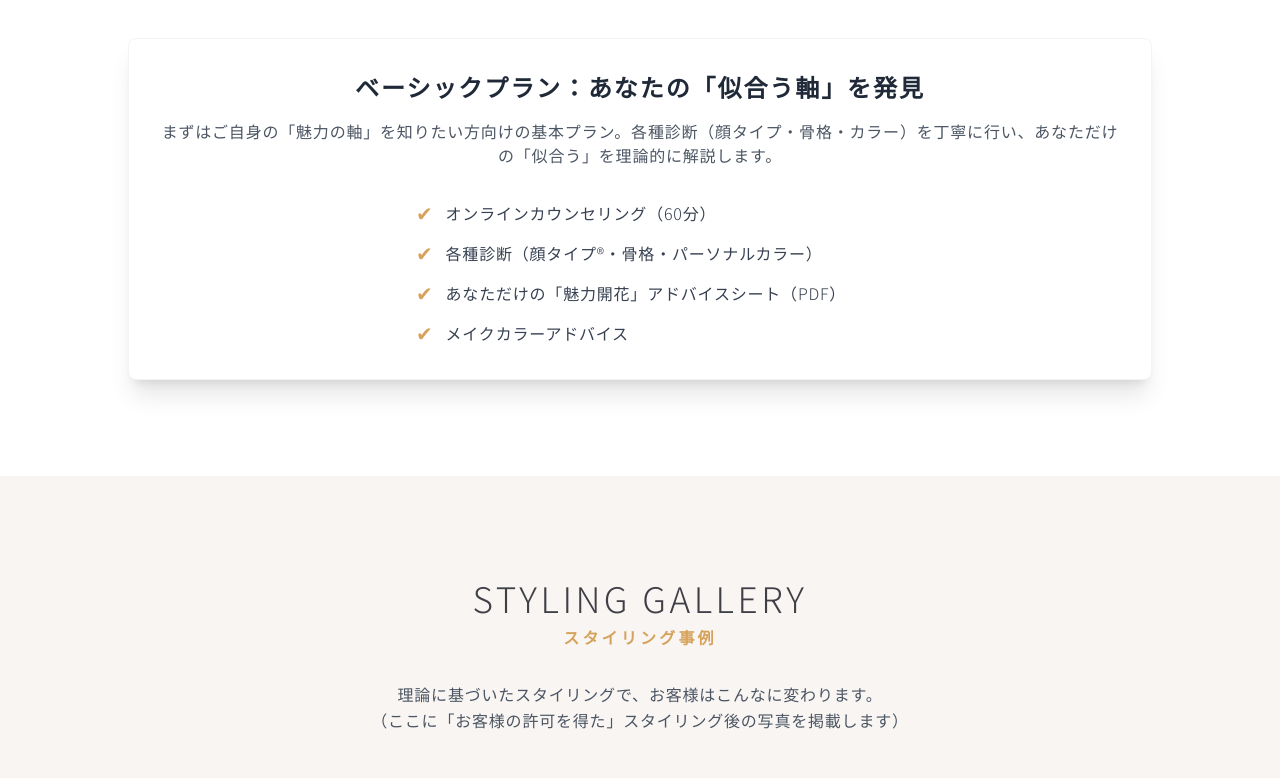
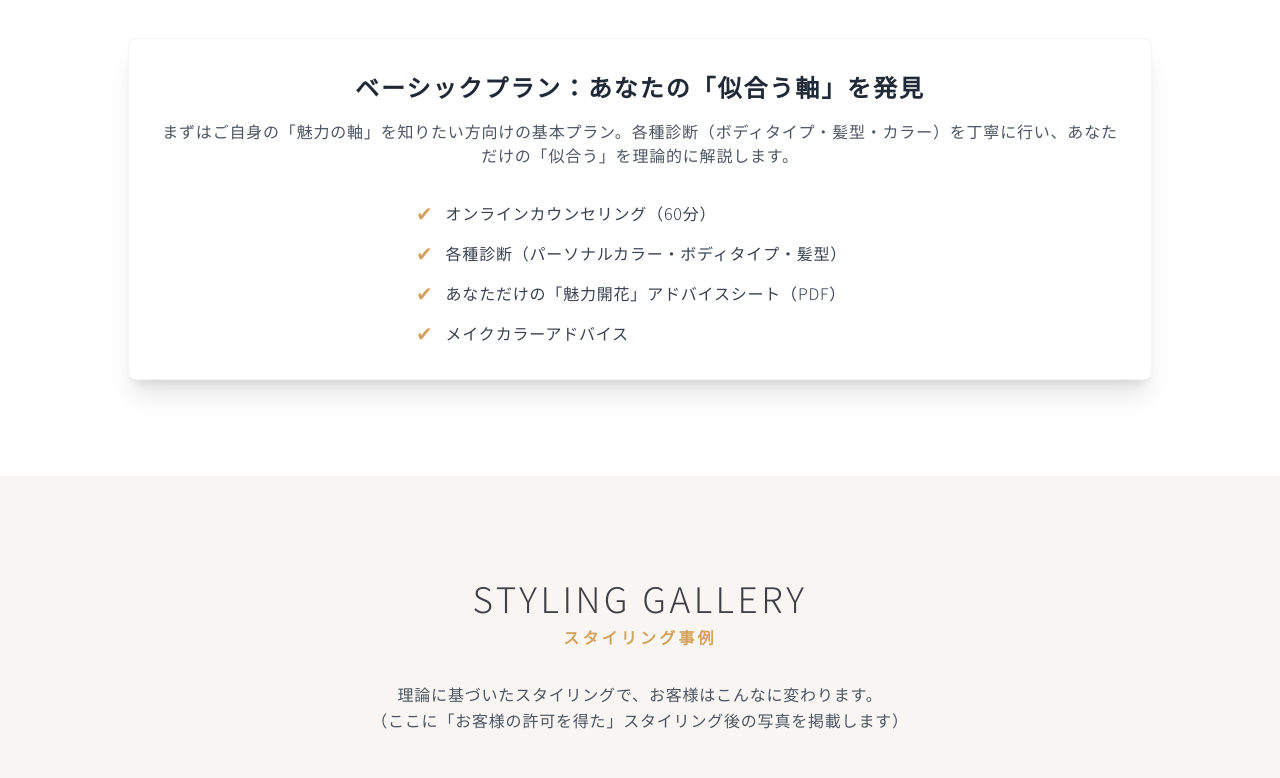
Before and after one commit to irohacs/iroha1, a plain HTML site: page index.html in a window 1280 px wide. Shown: the part 2764-3542 px from the top of the page. Drawn offline with nearby package versions, Linux system fonts and the light colour scheme; grey boxes are pictures that could not be loaded.

Commit message:
Add files via upload

```diff
--- a/index.html
+++ b/index.html
@@ -388,7 +388,7 @@
                                 <li>
                                     <button class="step-button w-full text-left p-4 rounded-lg bg-white shadow-sm border-l-4 border-gray-200" data-step-id="2">
                                         <span class="text-sm font-bold text-gray-500">STEP 02</span>
-                                        <h4 class="text-lg font-bold text-gray-800 mt-1">各種診断（カラー・骨格・顔）</h4>
+                                        <h4 class="text-lg font-bold text-gray-800 mt-1">各種診断（カラー・ボディ・髪型）</h4>
                                     </button>
                                 </li>
                                 <li>
@@ -594,7 +594,7 @@
             const solutions = {
                 1: {
                     title: '「理論」で、あなたの魅力を100%引き出す',
-                    text: '顔タイプ・骨格・カラー診断で、あなたの体型や雰囲気に本当に似合うスタイルを導き出します。もう「なんとなく」で服を選びません。'
+                    text: '髪型・ボディ・カラー診断で、あなたの体型や雰囲気に本当に似合うスタイルを導き出します。もう「なんとなく」で服を選びません。'
                 },
                 2: {
                     title: '「信頼感」と「女性らしさ」を両立する',
@@ -688,10 +688,10 @@
             const serviceData = {
                 1: {
                     title: 'ベーシックプラン：あなたの「似合う軸」を発見',
-                    description: 'まずはご自身の「魅力の軸」を知りたい方向けの基本プラン。各種診断（顔タイプ・骨格・カラー）を丁寧に行い、あなただけの「似合う」を理論的に解説します。',
+                    description: 'まずはご自身の「魅力の軸」を知りたい方向けの基本プラン。各種診断（ボディタイプ・髪型・カラー）を丁寧に行い、あなただけの「似合う」を理論的に解説します。',
                     features: [
                         'オンラインカウンセリング（60分）',
-                        '各種診断（顔タイプ®・骨格・パーソナルカラー）',
+                        '各種診断（パーソナルカラー・ボディタイプ・髪型）',
                         'あなただけの「魅力開花」アドバイスシート（PDF）',
                         'メイクカラーアドバイス'
                     ]
@@ -759,8 +759,8 @@
                     text: 'まず、あなたの現在のお悩み、ライフスタイル、なりたい未来のイメージを詳しくお伺いします。ファッションに関するお悩みだけでなく、キャリアプランなどもお聞かせください。ここでゴールを共有することが、成功への第一歩です。'
                 },
                 2: {
-                    title: 'STEP 02: 各種診断（カラー・骨格・顔）',
-                    text: '16タイプ・パーソナルカラー診断®、骨格診断、顔タイプ診断®を行います。ドレープ（布）を当てたり、お顔のパーツバランスを分析したりしながら、あなたの「似合う」を多角的に、かつ理論的に導き出します。'
+                    title: 'STEP 02: 各種診断（カラー・ボディ・髪型）',
+                    text: '8分類12タイプ法パーソナルカラー診断、ボディタイプ診断、似合う髪型診断を行います。ドレープ（布）を当てたり、お顔のパーツバランスを分析したりしながら、あなたの「似合う」を多角的に、かつ理論的に導き出します。'
                 },
                 3: {
                     title: 'STEP 03: クローゼット診断',
```
